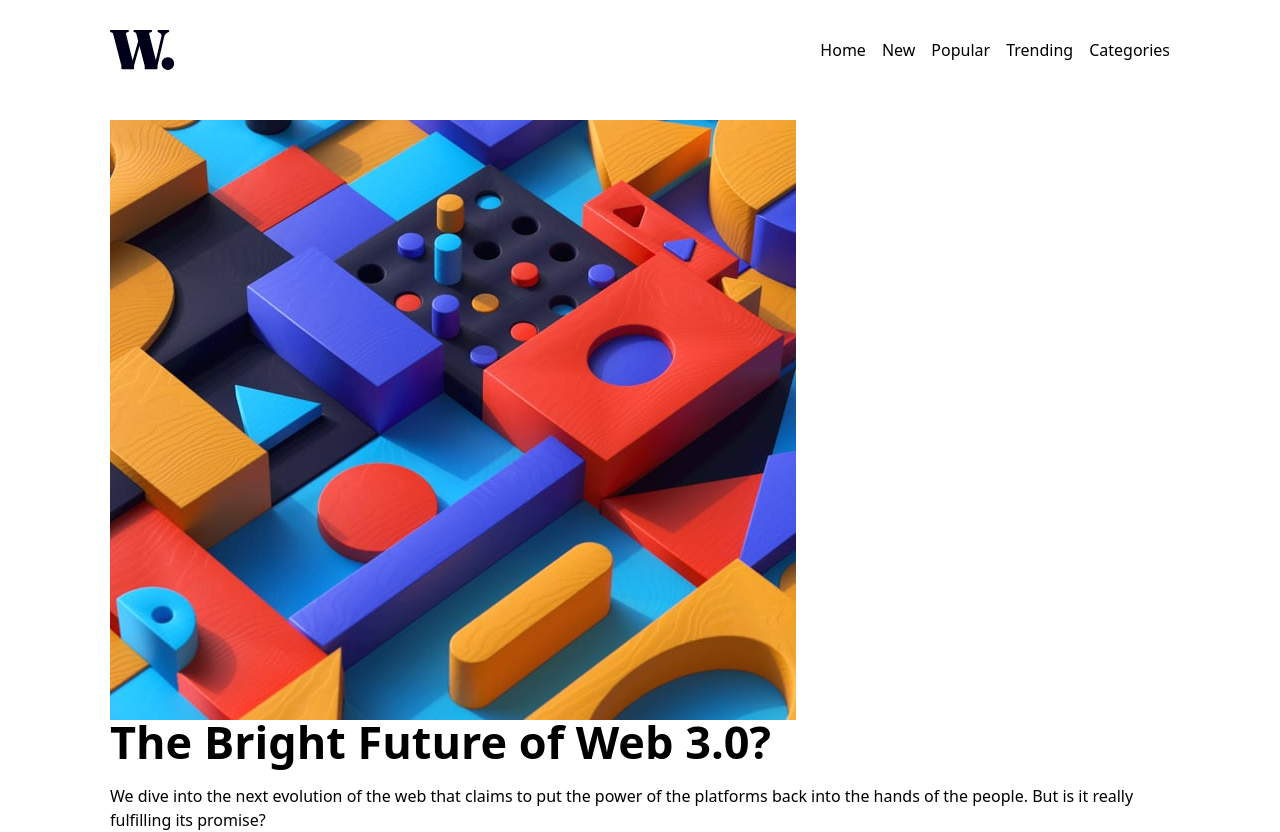
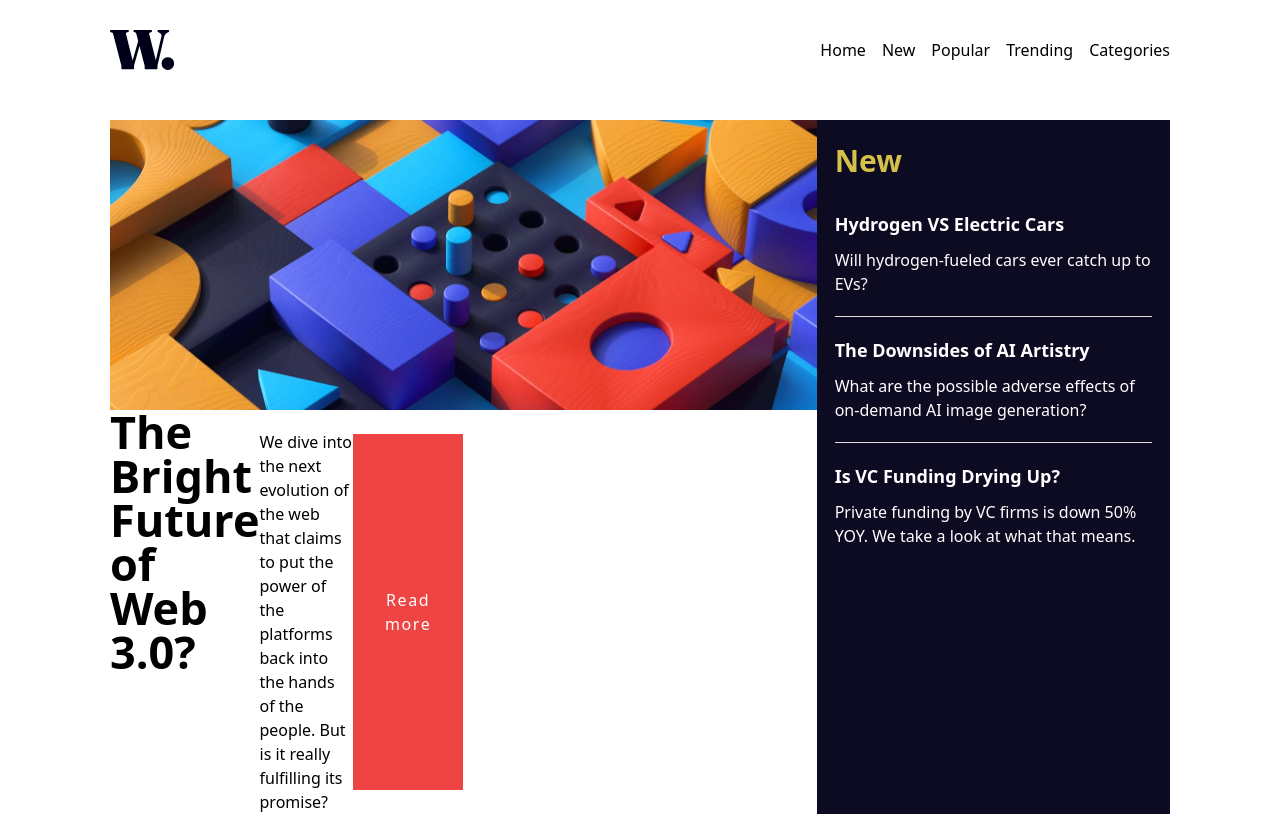
Before and after one commit to Iam-Ebuka/News-homepage-FrontendMentor.io, a React (Vite) app: page / in a window 1280 px wide. Shown: the top 832 px of the page. Built offline with nearby package versions, Linux system fonts and the light colour scheme.

Commit message:
working on rhe grid

```diff
--- a/src/Body.tsx
+++ b/src/Body.tsx
@@ -4,18 +4,18 @@ import mobileImg from "./assets/images/image-web-3-mobile.jpg"
 
 function Body() {
   return (
-    <div className=' container p-[20px] mx-auto max-w-[1100px]'>
-        <div>
-            <img src={mobileImg} alt="mobile Hero Section" />
-            <img className='hidden' src={desktopImg} alt='desktop hero section' />
+    <div className=' container p-[20px] mx-auto max-w-[1100px] grid md:grid-cols-3 md:grid-row-2'>
+        <div className='md:col-span-2'>
+            <img className='md:hidden' src={mobileImg} alt="mobile Hero Section" />
+            <img className='hidden md:block' src={desktopImg} alt='desktop hero section' />
         </div>
-        <div>
+        <div className='col-span2 row-start-2 flex'>
             <h1 className='text-[45px] leading-[44px] font-bold'>The Bright Future of Web 3.0?</h1>
             <p className='mt-[20px]'>We dive into the next evolution of the web that claims to put the power of the platforms back into the hands of the people. But is it really fulfilling its promise?</p>
 
             <button className='bg-red-500 text-white px-8 py-2 tracking-widest my-6'>Read more</button>
         </div>
-        <div className='bg-[#0d0b22] text-white p-[18px] '>
+        <div className='bg-[#0d0b22] text-white p-[18px] md:col-start-3 md:row-span-2 '>
             <h2 className='text-[#d5c04a] text-[30px] font-bold pb-[8px]'>New</h2>
             <div className='border-b border-[#e8dbdb] py-[20px]'>
                 <h4 className='font-bold text-[18px] pb-[10px]'>Hydrogen VS Electric Cars</h4>
```
